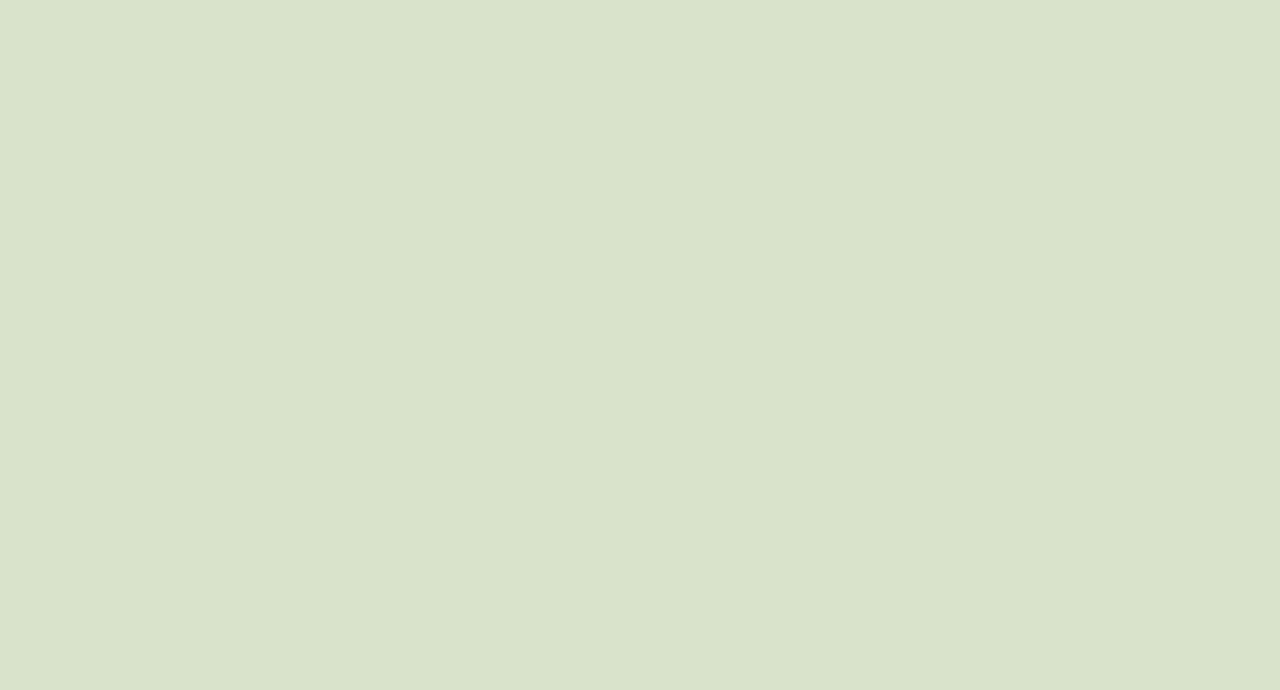
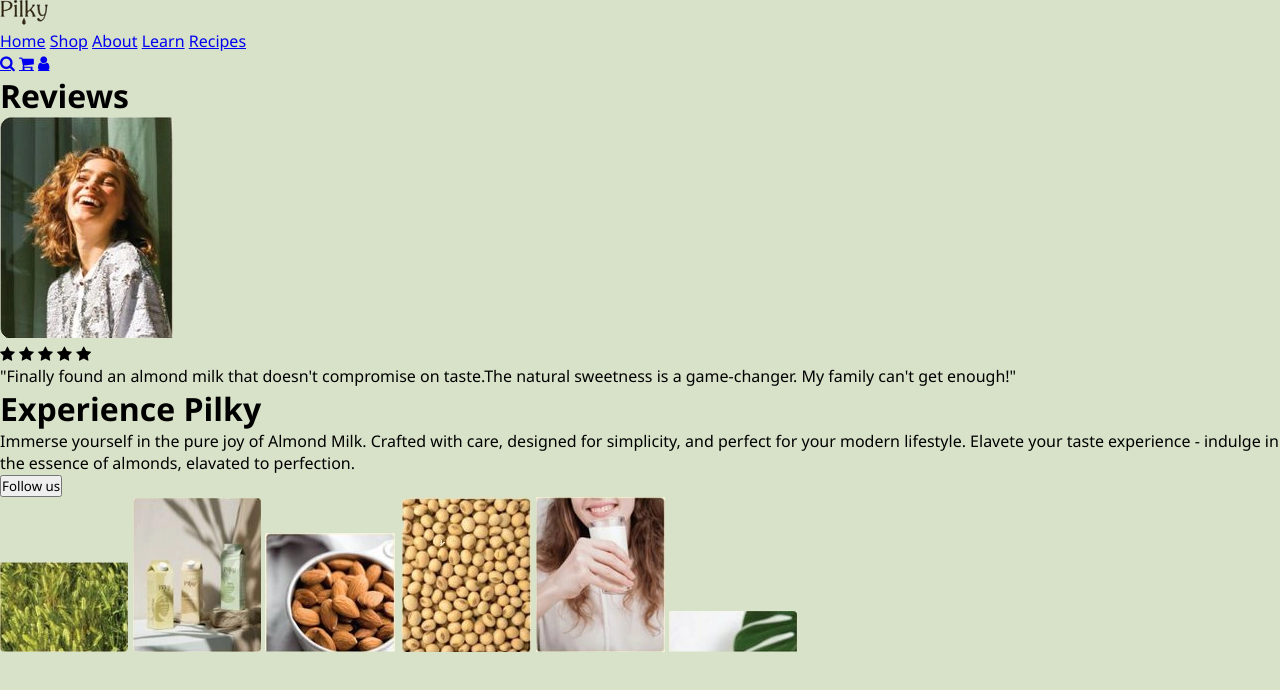
Before and after one commit to KetleriusLinas/html-css-Reviews, a website: page index.html in a window 1280 px wide. Drawn offline with Linux system fonts and the light colour scheme.

Commit message:
text and img added

```diff
--- a/index.html
+++ b/index.html
@@ -17,6 +17,52 @@
     <link rel="stylesheet" href="./img/background.webp">
 
 </head>
+    <header>
+        <div>
+            <img src="img/icon.png" alt="logo">
+            <div>
+                <a href="#">Home</a>
+                <a href="#">Shop</a>
+                <a href="#">About</a>
+                <a href="#">Learn</a>
+                <a href="#">Recipes</a>
+            </div>
+            <div>
+                <a class="fa fa-search" href="#"></a>
+                <a class="fa fa-shopping-cart" href="#"></a>
+                <a class="fa fa-user" href="#"></a>
+            </div>
+        </div>
+    </header>
+    <main>
+        <h1>Reviews</h1>
+        <div>
+            <img src="./img/rewier.webp" alt="#">
+            <div>
+                 <i class="fa fa-star" aria-hidden="true"></i>
+                 <i class="fa fa-star" aria-hidden="true"></i>
+                 <i class="fa fa-star" aria-hidden="true"></i>
+                 <i class="fa fa-star" aria-hidden="true"></i>
+                 <i class="fa fa-star" aria-hidden="true"></i>
+            </div>
+            <p>"Finally found an almond milk that doesn't compromise on taste.The natural sweetness is a game-changer. My family can't get enough!"</p>
+        </div>
+    </main>
+    <footer>
+        <div>
+            <h1>Experience Pilky</h1>
+            <p>Immerse yourself in the pure joy of Almond Milk. Crafted with care, designed for simplicity, and perfect for your modern lifestyle. Elavete your taste experience - indulge in the essence of almonds, elavated to perfection.</p>
+            <button>Follow us</button>
+        </div>
+        <div>
+            <img src="./img/grass.webp" alt="#">
+            <img src="./img/milk-packs.webp" alt="#">
+            <img src="./img/almonds.webp" alt="#">
+            <img src="./img/beans.webp" alt="#">
+            <img src="./img/drinking-milk.webp" alt="#">
+            <img src="./img/green-leaves.webp" alt="#">
+        </div>
+    </footer>
 <body>
 
 </body>
```
Also changed, not shown: img/rewier.webp (added).
